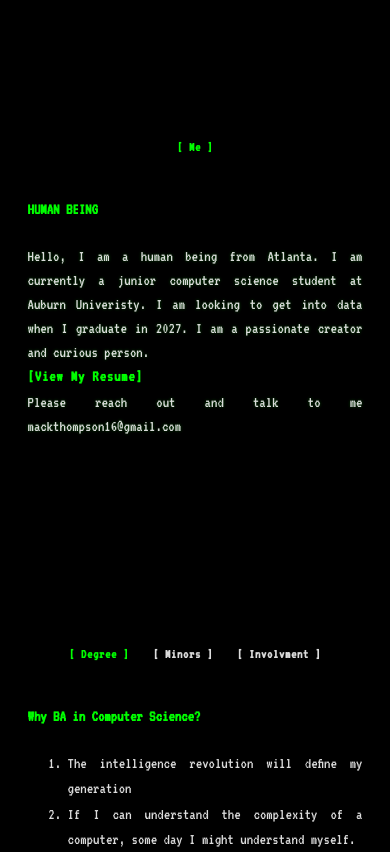
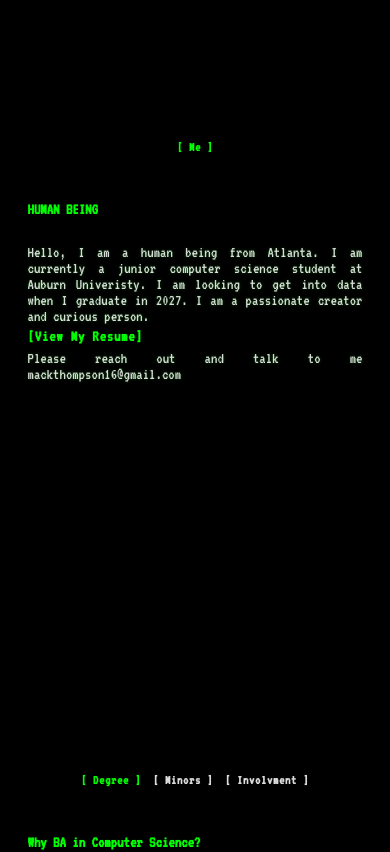
Before and after one commit to mackthompson16/MyWebsite, a React (Create React App) app: page / in a window 390 px wide. Shown: the part 780-1632 px from the top of the page. Built offline with nearby package versions, Linux system fonts and the light colour scheme.

Commit message:
phone format

```diff
--- a/src/styles/content.css
+++ b/src/styles/content.css
@@ -5,15 +5,22 @@
 }
 
 .folder {
-  /* was: height: 75vh; justify-content: center; */
   width: var(--folder-w);
-  height: var(--folder-h);
-  margin: 0 auto;                    /* center the whole folder on the page */
+  /* height: var(--folder-h); */      /* remove this */
+  min-height: var(--folder-h);        /* keep target height, but allow growth */
+  margin: 0 auto;
   display: flex;
   flex-direction: column;
-  justify-content: flex-start;       /* tabs stay at the top */
-  gap: 8px;                          /* small spacing between tabs and panel */
-  min-height: 0;                     /* allow child to shrink for overflow */
+  justify-content: flex-start;
+  gap: 8px;
+  min-height: 0;
+  /* create a new formatting context to avoid margin-collapsing with neighbors */
+  overflow: hidden;                   /* minimal and safe */
+}
+
+/* 2) Guaranteed gap between consecutive folders (no collapsing) */
+.folder + .folder {
+  margin-top: clamp(16px, 4vh, 40px);
 }
 
 .folder-tabs{
@@ -32,7 +39,6 @@
   /* new: make the panel fill remaining space and scroll */
   flex: 1 1 auto;
   min-height: 0;                     /* critical for flex child scrolling */
-
   display: flex;
   justify-content: center;
   max-width: 60vw;
@@ -63,7 +69,7 @@
 
 /* (unchanged) */
 .bullet-text {
-  line-height: 1.5;
+  line-height: 1;
   margin: 0;
   text-shadow: 0 0 3px var(--retro-glow-light);
 }
@@ -81,7 +87,7 @@
   }
 
   .folder {
-    height: 60vh;              /* keep your fixed height */
+    height: 75vh;              /* keep your fixed height */
     margin: 0 auto;            /* remains centered */
   }
 
@@ -93,9 +99,12 @@
 
   /* Tabs row: allow horizontal scroll if many tabs */
   .folder-tabs {
-    justify-content: center;
-    overflow-x: auto;
-    scrollbar-width: none;          /* Firefox */
-  }
+  display: flex;
+  justify-content: center;
+  align-items: center;     /* 'space-inbetween' isn't valid */
+  overflow-x: auto;
+  scrollbar-width: none;   /* Firefox */
+  gap: 0px;  /* 12px normally, smoothly down to 0 */
+}
   .folder-tabs::-webkit-scrollbar { display: none; }  /* WebKit */
 }
```
